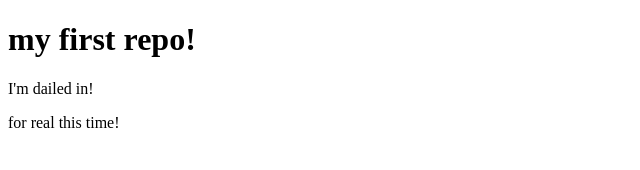
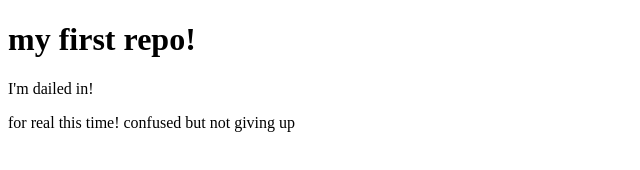
Before and after one commit to nmorales5508/first--repository, a plain HTML site: page index.html in a window 1280 px wide. Shown: the whole page, without its empty margins (0-640 px from the left). Drawn offline with Linux system fonts and the light colour scheme.

Commit message:
Update paragraph text in index.html

```diff
--- a/index.html
+++ b/index.html
@@ -8,6 +8,6 @@
   <body>
     <h1>my first repo!</h1>
     <p>I'm dailed in!</p>
-    <p>for real this time!</p>
+    <p>for real this time! confused but not giving up</p>
   </body>
 </html>
```
